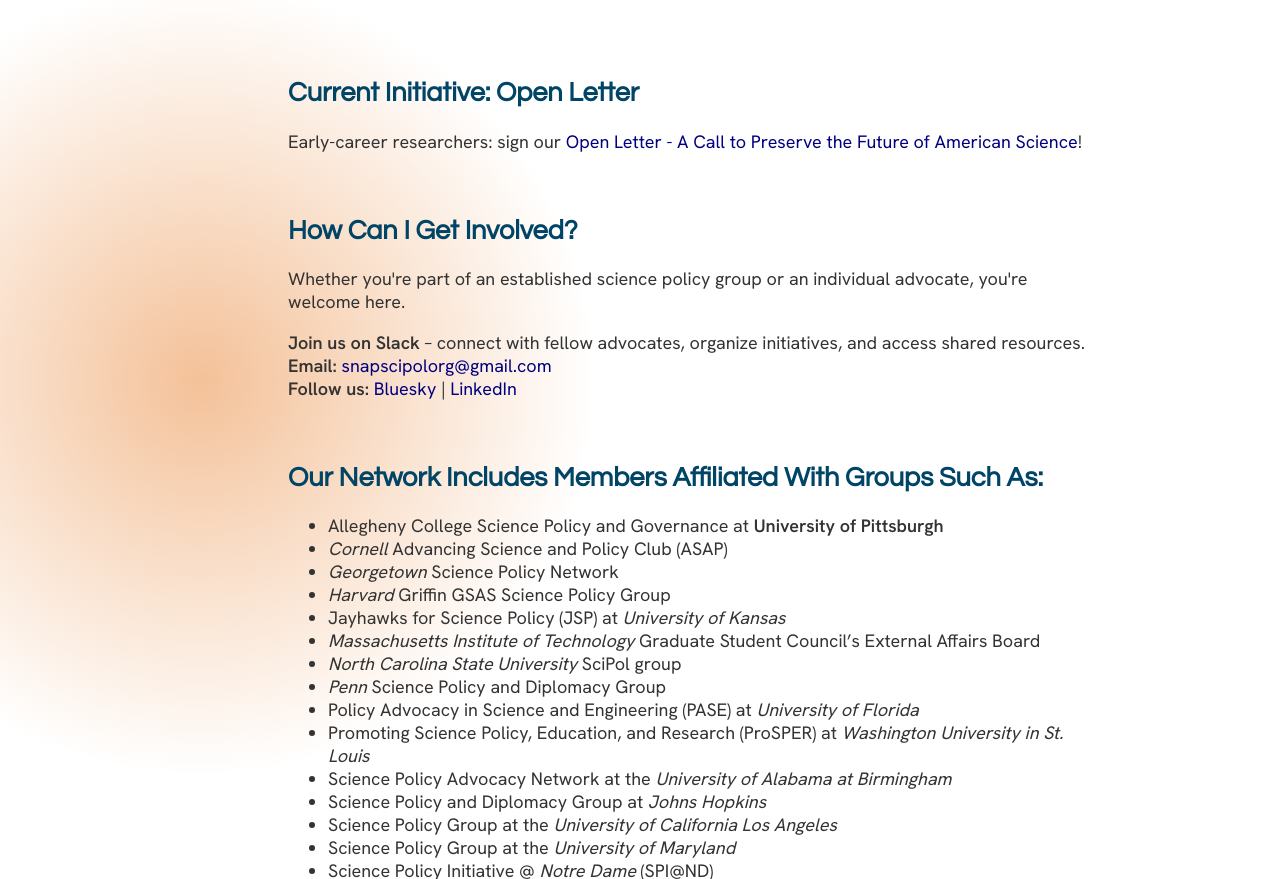
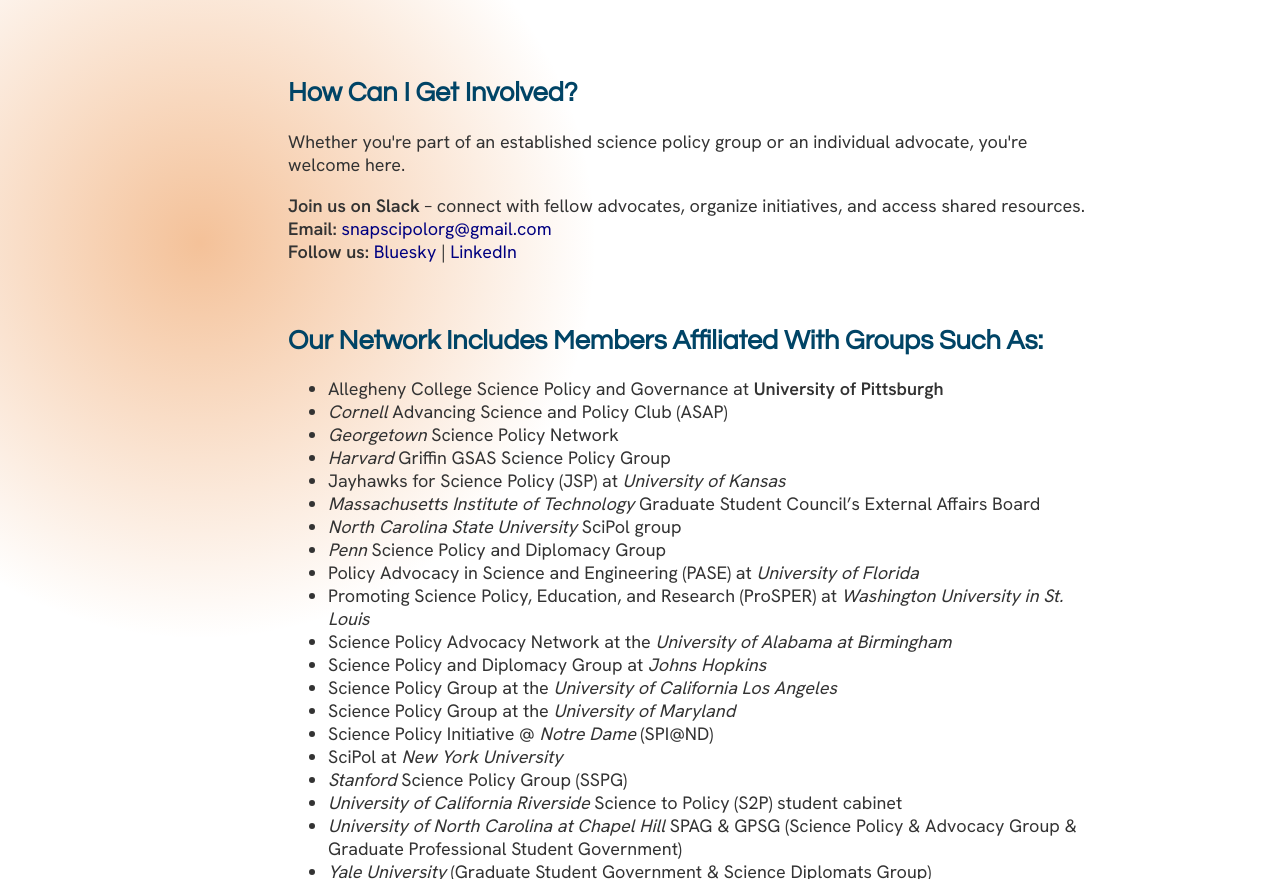
Before and after one commit to SNAPscipolorg/SNAPscipolorg.github.io, a plain HTML site: page index.html in a window 1280 px wide. Shown: the part 1122-2001 px from the top of the page. Drawn offline with Linux system fonts and the light colour scheme.

Commit message:
Update index.html
Removed open letter section

```diff
--- a/index.html
+++ b/index.html
@@ -220,14 +220,6 @@ a:hover {
       </div>
     </section>
 
-     <section class="get-involved">
-      <h2>Current Initiative: Open Letter</h2>
-      <p>
-        Early-career researchers: sign our
-        <a href="https://docs.google.com/forms/d/e/1FAIpQLSfwpsm8yceM8uq2T1gVwB-1mLsbXBO4aYrDKjvTWwHySjdZxw/viewform?pli=1" target="_blank">Open Letter - A Call to Preserve the Future of American Science</a>!
-      </p>
-    </section>
-
     <section class="get-involved">
       <h2>How Can I Get Involved?</h2>
       <p>
```
